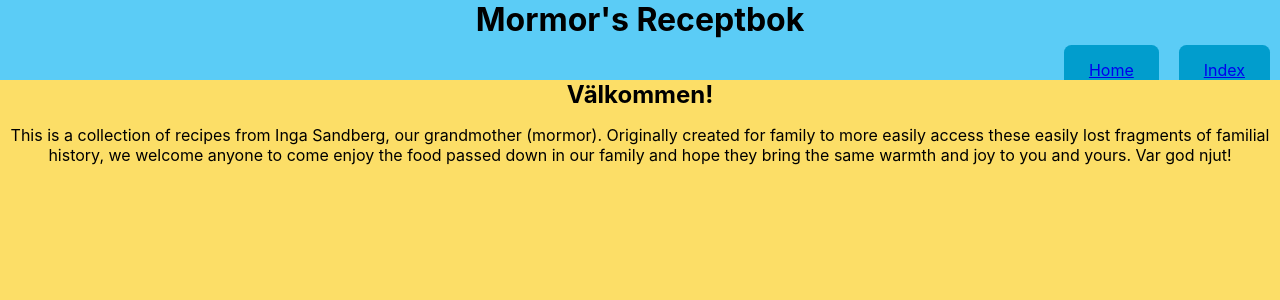
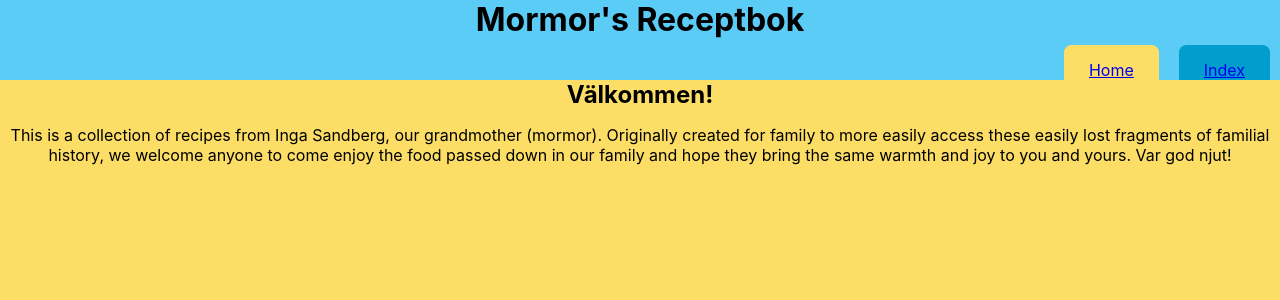
Before and after one commit to ConnorAndersonLarson/receptbok, a React (Create React App) app: page / in a window 1280 px wide. Shown: the top 300 px of the page. Built offline with nearby package versions, Linux system fonts and the light colour scheme.

Commit message:
Update styling for tab buttons

```diff
--- a/src/Header/Header.js
+++ b/src/Header/Header.js
@@ -8,8 +8,8 @@ function Header() {
       <h1 class="title">Mormor's Receptbok</h1>
       <div className="btmbox">
         <div className="links">
-          <NavLink exact to="/" className={({ isActive }) => "navBtn hovershdw" + (isActive ? "selected" : "selected")}>Home</NavLink>
-          <NavLink exact to="/index" className={({ isActive }) => "navBtn hovershdw" + (isActive ? "selected" : "selected")}>Index</NavLink>
+          <NavLink exact to="/" className={({ isActive }) => "navBtn hovershdw " + (isActive ? "selected" : "")}>Home</NavLink>
+          <NavLink exact to="/index" className={({ isActive }) => "navBtn hovershdw " + (isActive ? "selected" : "")}>Index</NavLink>
         </div>
       </div>
     </header>
--- a/src/Header/Header.scss
+++ b/src/Header/Header.scss
@@ -13,10 +13,6 @@ header {
   align-self: center;
 }
 
-.selected {
-  background-color: $secondary1;
-}
-
 .navBtn {
   background-color: $secondary2;
   margin: 0px 10px 0px 10px;
@@ -26,3 +22,7 @@ header {
     background-color: $secondary1;
   }
 }
+
+.selected {
+  background-color: $secondary1;
+}
```
